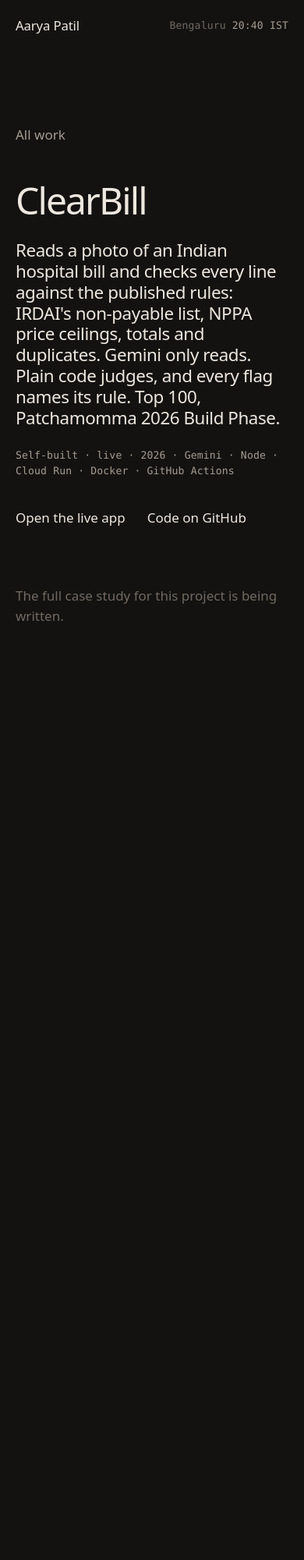
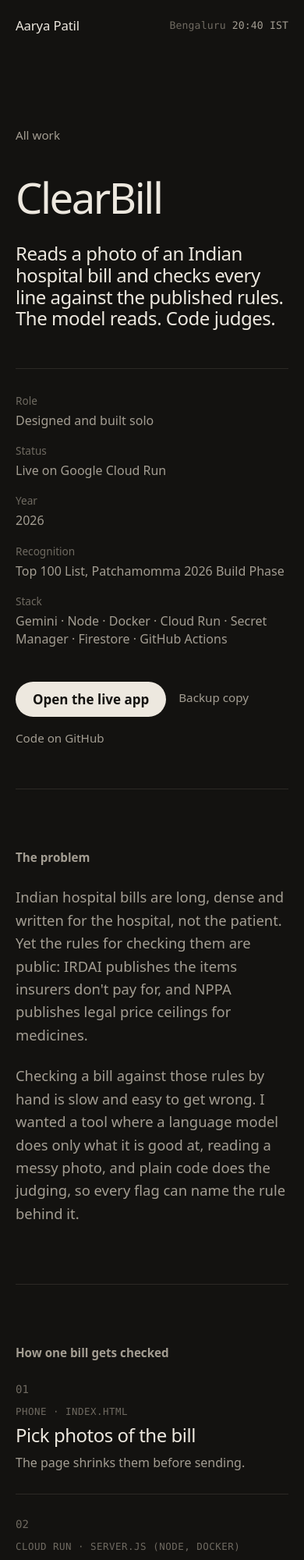
Before and after one commit to xANTHREXx/aarya-portfolio, an Astro site: page /work/clearbill in a window 390 px wide. Shown: the top 2000 px of the page at 78% size. Before the commit the page ends 900 px from the top, so only its background shows below. Built offline with nearby package versions, Linux system fonts and the light colour scheme; Astro itself is replaced by a stand-in of ours; animation ran at ten frames a second; a web font is replaced by a local one.

Commit message:
agent-loop: T2 round 1

```diff
--- /dev/null
+++ b/src/components/case/CaseSection.astro
@@ -0,0 +1,50 @@
+---
+interface Props {
+  name: string;
+  label: string;
+}
+
+const { name, label } = Astro.props;
+---
+
+<section class="case-section" data-case-section={name}>
+  <h2 class="case-section-title">{label}</h2>
+  <div class="case-section-content">
+    <slot />
+  </div>
+</section>
+
+<style>
+  .case-section {
+    display: grid;
+    grid-template-columns: minmax(0, 3fr) minmax(0, 9fr);
+    gap: clamp(24px, 4vw, 64px);
+    padding: clamp(56px, 9vh, 96px) 0;
+    border-top: 1px solid var(--rule);
+  }
+
+  .case-section-title {
+    font-family: var(--sans);
+    font-size: 0.95rem;
+    font-weight: 560;
+    color: var(--ink-2);
+    align-self: start;
+    position: sticky;
+    top: 96px;
+  }
+
+  .case-section-content {
+    min-width: 0;
+  }
+
+  @media (max-width: 900px) {
+    .case-section {
+      grid-template-columns: 1fr;
+      gap: 24px;
+    }
+
+    .case-section-title {
+      position: static;
+    }
+  }
+</style>
--- /dev/null
+++ b/src/components/case/Facts.astro
@@ -0,0 +1,85 @@
+---
+import type { Fact } from "../../data/cases";
+
+interface Props {
+  facts: Fact[];
+  note?: string;
+}
+
+const { facts, note } = Astro.props;
+---
+
+<div class="facts-container">
+  <dl class="facts-grid">
+    {facts.map((fact) => (
+      <div class="fact-row">
+        <dt class="fact-value">{fact.value}</dt>
+        <dd class="fact-body">
+          <span class="fact-label">{fact.label}</span>
+          {fact.note && <span class="fact-note">{fact.note}</span>}
+        </dd>
+      </div>
+    ))}
+  </dl>
+  {note && <p class="facts-note">— {note}</p>}
+</div>
+
+<style>
+  .facts-grid {
+    display: grid;
+    grid-template-columns: repeat(2, minmax(0, 1fr));
+    column-gap: clamp(24px, 4vw, 48px);
+    row-gap: clamp(24px, 4vh, 40px);
+    margin: 0;
+    padding: 0;
+  }
+
+  .fact-row {
+    border-top: 1px solid var(--rule);
+    padding-top: clamp(16px, 2.5vh, 24px);
+  }
+
+  .fact-value {
+    font-family: var(--display);
+    font-weight: 330;
+    font-size: clamp(2rem, 3.4vw, 3rem);
+    line-height: 1.05;
+    letter-spacing: -0.02em;
+    font-variant-numeric: tabular-nums;
+    color: var(--ink);
+  }
+
+  .fact-body {
+    margin: 0;
+  }
+
+  .fact-label {
+    display: block;
+    margin-top: 10px;
+    color: var(--ink);
+    font-size: 1rem;
+    line-height: 1.4;
+  }
+
+  .fact-note {
+    display: block;
+    margin-top: 6px;
+    color: var(--ink-2);
+    font-size: 0.92rem;
+    line-height: 1.45;
+  }
+
+  .facts-note {
+    margin-top: clamp(28px, 4vh, 40px);
+    color: var(--ink-2);
+    font-size: 0.95rem;
+    line-height: 1.5;
+  }
+
+  @media (max-width: 760px) {
+    .facts-grid {
+      grid-template-columns: 1fr;
+      row-gap: 24px;
+    }
+  }
+</style>
--- /dev/null
+++ b/src/components/case/Flow.astro
@@ -0,0 +1,119 @@
+---
+import type { Step } from "../../data/cases";
+
+interface Props {
+  steps: Step[];
+  note?: string;
+}
+
+const { steps, note } = Astro.props;
+---
+
+<div class="flow-container">
+  <ol class="flow-list">
+    {steps.map((step, i) => {
+      const idx = String(i + 1).padStart(2, "0");
+      return (
+        <li class:list={["flow-step", { "is-key": step.key }]}>
+          <span class="flow-index mono">{idx}</span>
+          <div class="flow-body">
+            <span class="flow-where mono">{step.where}</span>
+            <h3 class="flow-title">
+              {step.key && <span class="key-dot" aria-hidden="true" />}
+              {step.title}
+            </h3>
+            <p class="flow-detail">{step.detail}</p>
+          </div>
+        </li>
+      );
+    })}
+  </ol>
+  {note && <p class="flow-note">{note}</p>}
+</div>
+
+<style>
+  .flow-list {
+    list-style: none;
+    margin: 0;
+    padding: 0;
+  }
+
+  .flow-step {
+    display: grid;
+    grid-template-columns: 48px minmax(0, 1fr);
+    gap: clamp(16px, 3vw, 32px);
+    padding: clamp(20px, 3.5vh, 28px) 0;
+    border-top: 1px solid var(--rule);
+  }
+
+  .flow-step:first-child {
+    border-top: none;
+    padding-top: 0;
+  }
+
+  .flow-index {
+    font-family: var(--mono);
+    color: var(--ink-3);
+    font-size: 0.88rem;
+    line-height: 1.5;
+  }
+
+  .flow-step.is-key .flow-index {
+    color: var(--flag);
+  }
+
+  .flow-body {
+    min-width: 0;
+  }
+
+  .flow-where {
+    display: block;
+    font-family: var(--mono);
+    font-size: 0.78rem;
+    text-transform: uppercase;
+    letter-spacing: 0.04em;
+    color: var(--ink-3);
+    margin-bottom: 6px;
+  }
+
+  .flow-title {
+    font-family: var(--display);
+    font-weight: 380;
+    font-size: 1.5rem;
+    line-height: 1.25;
+    letter-spacing: -0.02em;
+    color: var(--ink);
+  }
+
+  .key-dot {
+    display: inline-block;
+    width: 6px;
+    height: 6px;
+    border-radius: 50%;
+    background: var(--flag);
+    vertical-align: middle;
+    margin-right: 8px;
+    margin-bottom: 2px;
+  }
+
+  .flow-detail {
+    margin-top: 8px;
+    color: var(--ink-2);
+    font-size: 1rem;
+    line-height: 1.5;
+  }
+
+  .flow-note {
+    margin-top: clamp(24px, 4vh, 36px);
+    color: var(--ink-2);
+    font-size: 0.95rem;
+    line-height: 1.5;
+  }
+
+  @media (max-width: 760px) {
+    .flow-step {
+      grid-template-columns: 1fr;
+      gap: 8px;
+    }
+  }
+</style>
--- a/src/pages/work/[slug].astro
+++ b/src/pages/work/[slug].astro
@@ -1,69 +1,236 @@
 ---
 import Base from "../../layouts/Base.astro";
-import { work, clearbill } from "../../data/site";
+import SiteFooter from "../../components/SiteFooter";
+import CaseSection from "../../components/case/CaseSection.astro";
+import Flow from "../../components/case/Flow.astro";
+import Facts from "../../components/case/Facts.astro";
+import { cases, getCase, type CaseStudy } from "../../data/cases";
 
 export function getStaticPaths() {
-  return work.map((w) => ({ params: { slug: w.slug }, props: { w } }));
+  return cases.map((c) => ({
+    params: { slug: c.slug },
+    props: { c },
+  }));
 }
 
-const { w } = Astro.props;
+interface Props {
+  c: CaseStudy;
+}
+
+const { c } = Astro.props;
+const currentIndex = cases.findIndex((item) => item.slug === c.slug);
+const next = cases[(currentIndex + 1) % cases.length];
+
+const factsLabel = c.slug === "clearbill" || c.slug === "taxi-pipeline" ? "What it shows" : "Results";
 ---
 
-<Base title={`${w.title} — Aarya Patil`} description={w.summary}>
+<Base title={`${c.title} — Aarya Patil`} description={c.lead}>
   <article class="case">
-    <a href="/#work" class="back link-line">All work</a>
-    <h1>{w.title}</h1>
-    <p class="lead">{w.summary}</p>
-    <p class="mono meta">{w.kind} · {w.year} · {w.stack}</p>
-    {
-      w.slug === "clearbill" && (
-        <p class="links">
-          <a class="link-line" href={clearbill.live} target="_blank" rel="noopener">Open the live app</a>
-          <a class="link-line" href={clearbill.repo} target="_blank" rel="noopener">Code on GitHub</a>
-        </p>
-      )
-    }
-    <p class="pending">The full case study for this project is being written.</p>
+    <a href="/#work" class="link-line">All work</a>
+
+    <header class="hero">
+      <h1 class="hero-title">{c.title}</h1>
+      <p class="lead">{c.lead}</p>
+
+      <dl class="meta">
+        {c.meta.map((m) => (
+          <div class="meta-item">
+            <dt class="meta-label">{m.label}</dt>
+            <dd class="meta-value">{m.value}</dd>
+          </div>
+        ))}
+      </dl>
+
+      {c.links && c.links.length > 0 && (
+        <div class="links-row">
+          {c.links.map((link, i) => {
+            const isExternal = !link.href.startsWith("/") && !link.href.startsWith("#");
+            const targetRel = isExternal ? { target: "_blank", rel: "noopener" } : {};
+            return i === 0 ? (
+              <a class="pill-btn" href={link.href} {...targetRel}>
+                {link.label}
+              </a>
+            ) : (
+              <a class="link-line" href={link.href} {...targetRel}>
+                {link.label}
+              </a>
+            );
+          })}
+        </div>
+      )}
+    </header>
+
+    {c.problem && c.problem.length > 0 && (
+      <CaseSection name="problem" label="The problem">
+        <div class="problem-content">
+          {c.problem.map((p) => (
+            <p>{p}</p>
+          ))}
+        </div>
+      </CaseSection>
+    )}
+
+    {c.flow && c.flow.length > 0 && (
+      <CaseSection name="flow" label={c.flowTitle}>
+        <Flow steps={c.flow} note={c.flowNote} />
+      </CaseSection>
+    )}
+
+    {c.facts && c.facts.length > 0 && (
+      <CaseSection name="facts" label={factsLabel}>
+        <Facts facts={c.facts} note={c.factsNote} />
+      </CaseSection>
+    )}
+
+    <!-- detail sections -->
+
+    <a data-next-case href={`/work/${next.slug}/`} class="next-case">
+      <span class="next-label">Next project</span>
+      <span class="next-title">{next.title}</span>
+    </a>
   </article>
+
+  <div id="contact" data-footer>
+    <SiteFooter client:visible />
+  </div>
 </Base>
 
 <style>
   .case {
-    min-height: 100vh;
-    padding: 160px var(--gutter) 96px;
-    max-width: 1100px;
+    padding: 160px var(--gutter) 0;
   }
-  .back {
+
+  .case > .link-line {
     color: var(--ink-2);
+    display: inline-block;
+    font-size: 0.95rem;
   }
-  h1 {
-    margin-top: 48px;
+
+  .hero {
+    padding-bottom: clamp(48px, 6vh, 64px);
+  }
+
+  .hero-title {
     font-family: var(--display);
     font-weight: 300;
-    font-size: clamp(3rem, 8vw, 6rem);
-    letter-spacing: -0.04em;
-    line-height: 0.95;
+    font-size: clamp(3.4rem, 10vw, 9rem);
+    line-height: 0.92;
+    letter-spacing: -0.045em;
+    margin-top: 40px;
+    color: var(--ink);
   }
+
   .lead {
-    margin-top: 28px;
-    max-width: 40ch;
     font-family: var(--display);
     font-weight: 330;
-    font-size: clamp(1.4rem, 2.4vw, 2rem);
-    line-height: 1.2;
+    font-size: clamp(1.5rem, 2.6vw, 2.4rem);
+    line-height: 1.15;
     letter-spacing: -0.02em;
+    max-width: 30ch;
+    color: var(--ink);
+    margin-top: clamp(28px, 4vh, 40px);
   }
+
   .meta {
-    margin-top: 24px;
+    display: grid;
+    grid-template-columns: repeat(2, minmax(0, 1fr));
+    gap: 20px clamp(24px, 4vw, 48px);
+    margin-top: clamp(40px, 6vh, 60px);
+    padding-top: clamp(24px, 3.5vh, 36px);
+    border-top: 1px solid var(--rule);
+  }
+
+  .meta-label {
+    font-family: var(--sans);
+    font-size: 0.85rem;
+    color: var(--ink-3);
+    margin-bottom: 4px;
+  }
+
+  .meta-value {
     color: var(--ink-2);
+    font-size: 1rem;
+    line-height: 1.45;
   }
-  .links {
+
+  .links-row {
     display: flex;
-    gap: 28px;
-    margin-top: 36px;
+    align-items: center;
+    flex-wrap: wrap;
+    gap: clamp(16px, 3vw, 28px);
+    margin-top: clamp(36px, 5vh, 48px);
   }
-  .pending {
-    margin-top: 72px;
+
+  .pill-btn {
+    display: inline-block;
+    border-radius: 999px;
+    padding: 14px 22px;
+    background: var(--ink);
+    color: var(--bg);
+    font-weight: 560;
+    line-height: 1;
+    text-decoration: none;
+    transition: opacity 0.2s var(--ease-out);
+  }
+
+  .pill-btn:hover {
+    opacity: 0.9;
+  }
+
+  .links-row .link-line {
+    color: var(--ink-2);
+    font-size: 0.95rem;
+  }
+
+  .links-row .link-line:hover {
+    color: var(--ink);
+  }
+
+  .problem-content p {
+    font-size: 1.15rem;
+    line-height: 1.6;
+    color: var(--ink-2);
+    max-width: 62ch;
+  }
+
+  .problem-content p + p {
+    margin-top: 1.25em;
+  }
+
+  .next-case {
+    display: block;
+    padding: clamp(80px, 14vh, 160px) 0;
+    border-top: 1px solid var(--rule);
+    text-decoration: none;
+  }
+
+  .next-label {
+    display: block;
+    font-family: var(--sans);
+    font-size: 0.85rem;
     color: var(--ink-3);
+    margin-bottom: 16px;
+  }
+
+  .next-title {
+    display: block;
+    font-family: var(--display);
+    font-weight: 300;
+    font-size: clamp(2.6rem, 7vw, 6rem);
+    line-height: 1;
+    letter-spacing: -0.035em;
+    color: var(--ink);
+    transition: color 0.3s var(--ease-out);
+  }
+
+  .next-case:hover .next-title {
+    color: var(--flag);
+  }
+
+  @media (max-width: 760px) {
+    .meta {
+      grid-template-columns: 1fr;
+      gap: 16px;
+    }
   }
 </style>
```
